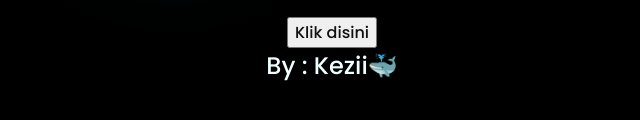
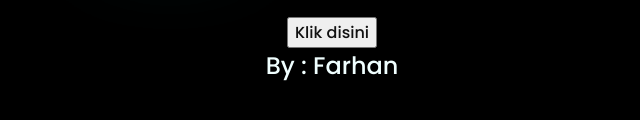
Before and after one commit to Foxgom/Flowermassage, a plain HTML site: page index.html in a window 1280 px wide. Shown: the part 448-568 px from the top of the page, 316-956 px from the left. Drawn offline with Linux system fonts and the light colour scheme.

Commit message:
Update index.html

```diff
--- a/index.html
+++ b/index.html
@@ -28,7 +28,7 @@
     </div>
     <div class="description">
         <span>
-            By : Kezii🐳
+            By : Farhan
         </span>
     </div>
 </body>
```
